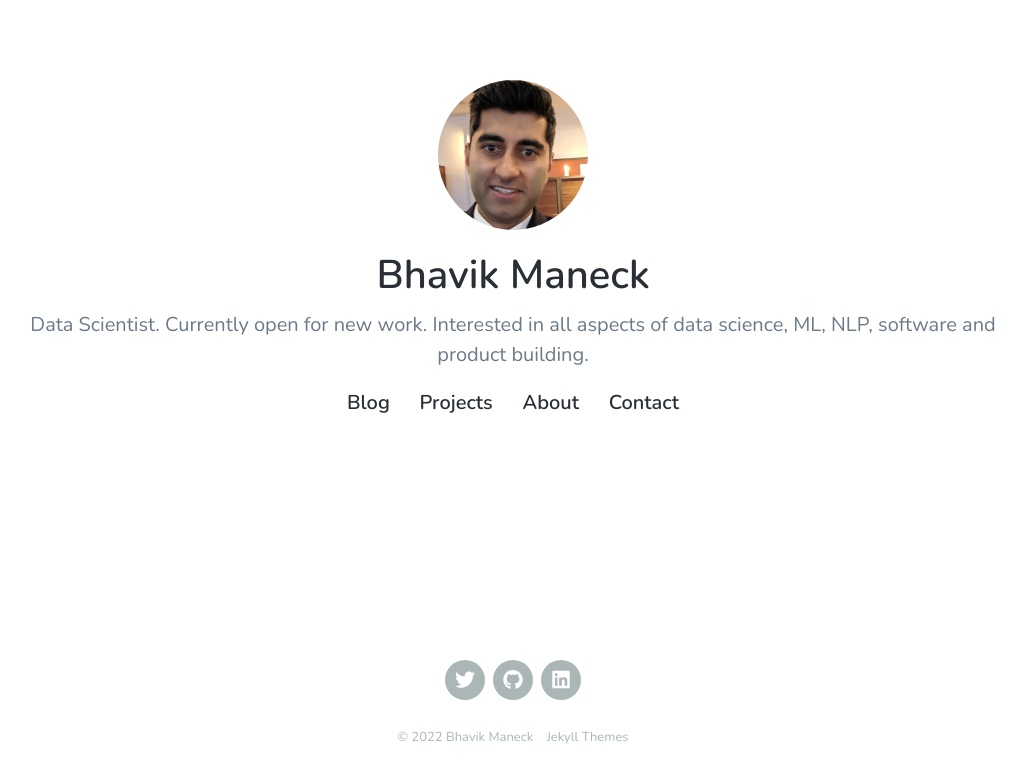
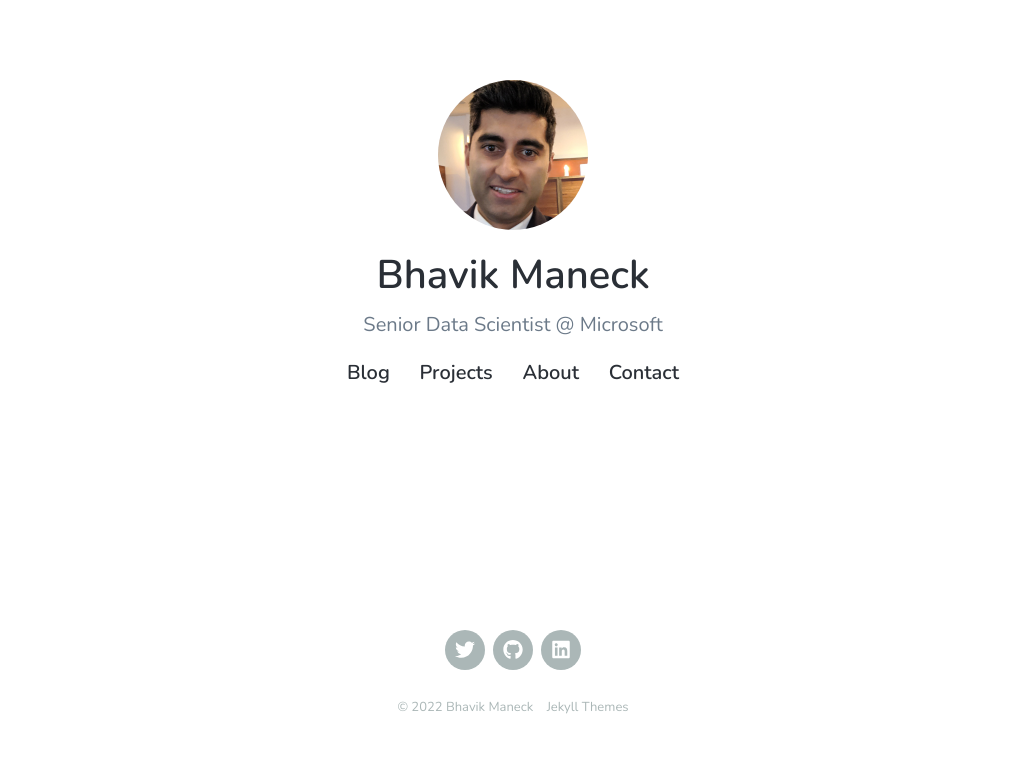
Before and after one commit to bhavikm/bhavikm.github.io, a Jekyll site: the page built from index.html, in a window 1280 px wide. Shown: the top 783 px of the page, without its empty margins (127-1153 px from the left). Built offline with Jekyll 4.4.1, drawn with Linux system fonts in a browser that asks for light colours; nearby versions of some CDN libraries; the list of posts is cut into pages by our own code.

Commit message:
update headline

```diff
--- a/_data/settings.yml
+++ b/_data/settings.yml
@@ -1,6 +1,6 @@
 basic_settings:
   site_title: Bhavik Maneck
-  site_tagline: Data Scientist. Currently open for new work. Interested in all aspects of data science, ML, NLP, software and product building.
+  site_tagline: Senior Data Scientist @ Microsoft
   favicon_image: /images/favicon.png
 
 header_settings:
```
